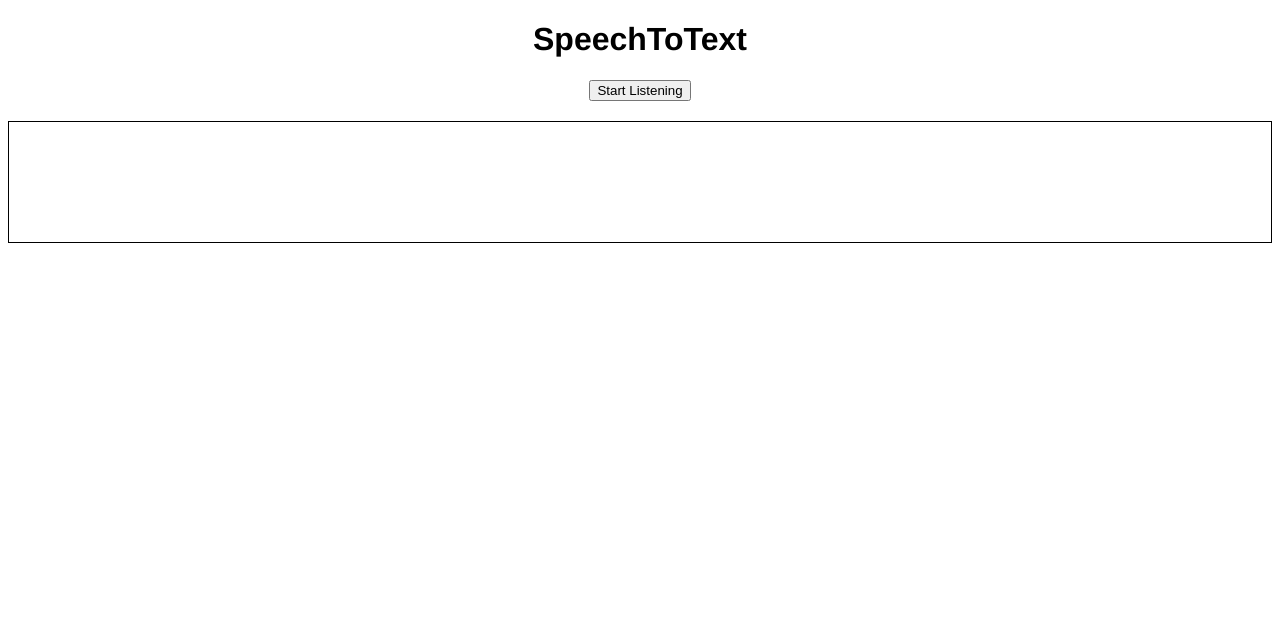
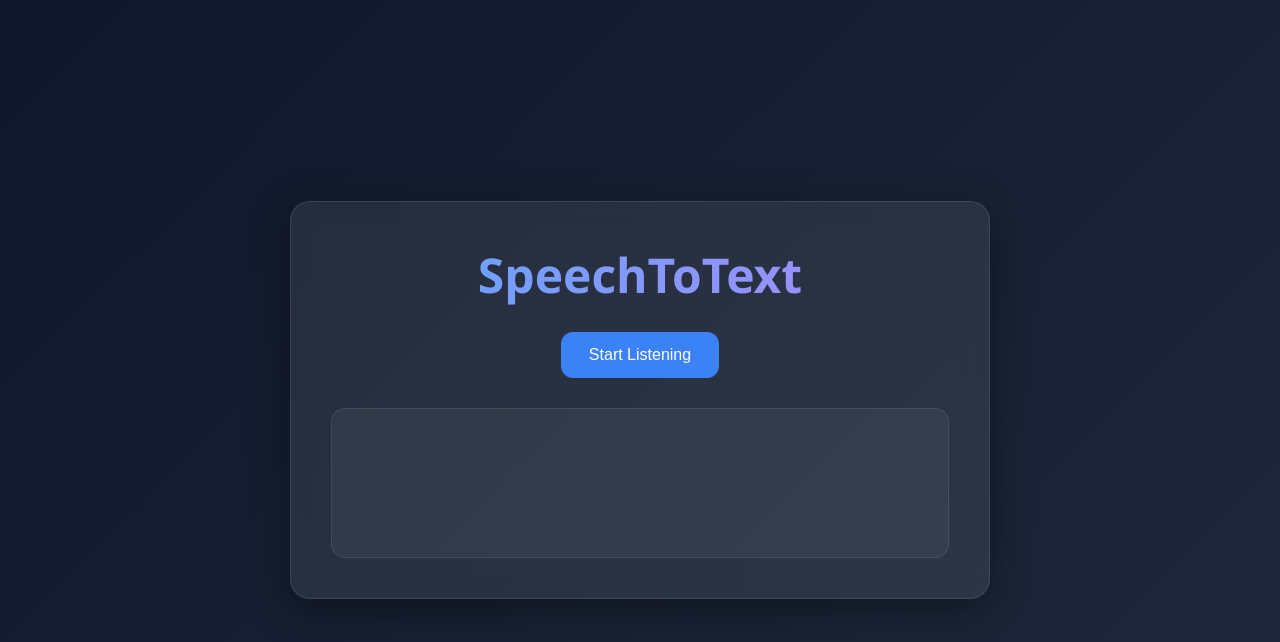
Before and after one commit to cj25mmb1a02-crypto/Website-1, a plain HTML site: page index.html in a window 1280 px wide. Drawn offline with Linux system fonts and the light colour scheme.

Commit message:
Updated website design

```diff
--- a/index.html
+++ b/index.html
@@ -7,10 +7,20 @@
     <link rel = "stylesheet" href = "style.css">
 </head>
 <body>
-    <h1>SpeechToText</h1>
-    <button id = "startButton">Start Listening</button>
-    <div id = "output"></div>
-    <script src = "script.js" >
-    </script>
+
+    <div class="main-container">
+
+        <h1>SpeechToText</h1>
+
+        <button id="startButton">
+            Start Listening
+        </button>
+
+        <div id="output"></div>
+
+    </div>
+
+    <script src="script.js"></script>
+
 </body>
 </html>
--- a/style.css
+++ b/style.css
@@ -1,12 +1,90 @@
+*{
+    margin:0;
+    padding:0;
+    box-sizing:border-box;
+}
+
 body{
-    font-family:'Franklin Gothic Medium', 'Arial Narrow', Arial, sans-serif;
-    text-align: center;
+    font-family:'Segoe UI',Tahoma,Geneva,Verdana,sans-serif;
+    background:linear-gradient(135deg,#0f172a,#1e293b);
+    min-height:100vh;
+
+    display:flex;
+    justify-content:center;
+    align-items:center;
+
+    color:white;
+    padding:20px;
 }
+
+.main-container{
+    width:100%;
+    max-width:700px;
+
+    background:rgba(255,255,255,0.08);
+
+    border:1px solid rgba(255,255,255,0.1);
+
+    backdrop-filter:blur(12px);
+
+    padding:40px;
+    border-radius:20px;
+
+    box-shadow:0 10px 40px rgba(0,0,0,0.4);
+
+    text-align:center;
+}
+
+h1{
+    font-size:3rem;
+    margin-bottom:25px;
+
+    background:linear-gradient(to right,#60a5fa,#a78bfa);
+    -webkit-background-clip:text;
+    -webkit-text-fill-color:transparent;
+}
+
+button{
+    background:#3b82f6;
+    color:white;
+
+    border:none;
+    padding:14px 28px;
+
+    font-size:1rem;
+    border-radius:12px;
+
+    cursor:pointer;
+
+    transition:0.3s ease;
+}
+
+button:hover{
+    background:#2563eb;
+    transform:translateY(-3px);
+}
+
+button:active{
+    transform:scale(0.97);
+}
+
 #output{
-    margin-top: 20px;
-    padding: 10px;
-    border: 1px solid;
-    min-height: 100px;
+    margin-top:30px;
 
+    min-height:150px;
 
+    background:rgba(255,255,255,0.05);
+
+    border:1px solid rgba(255,255,255,0.08);
+
+    border-radius:14px;
+
+    padding:20px;
+
+    font-size:1.1rem;
+    line-height:1.6;
+
+    text-align:left;
+
+    overflow-wrap:break-word;
 }
```
